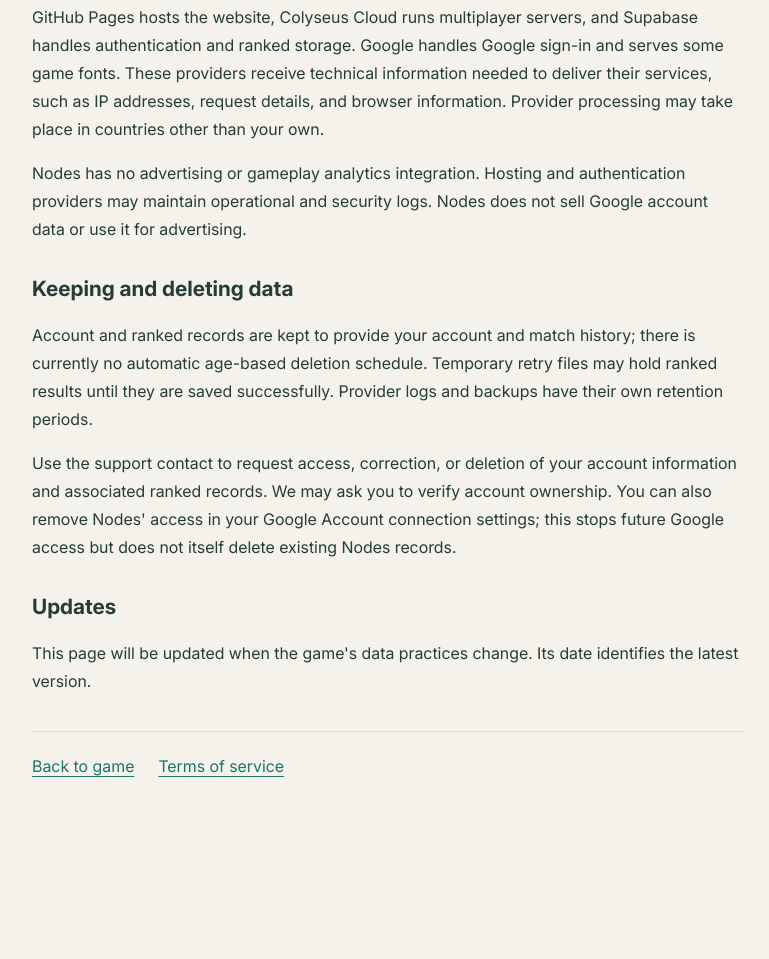
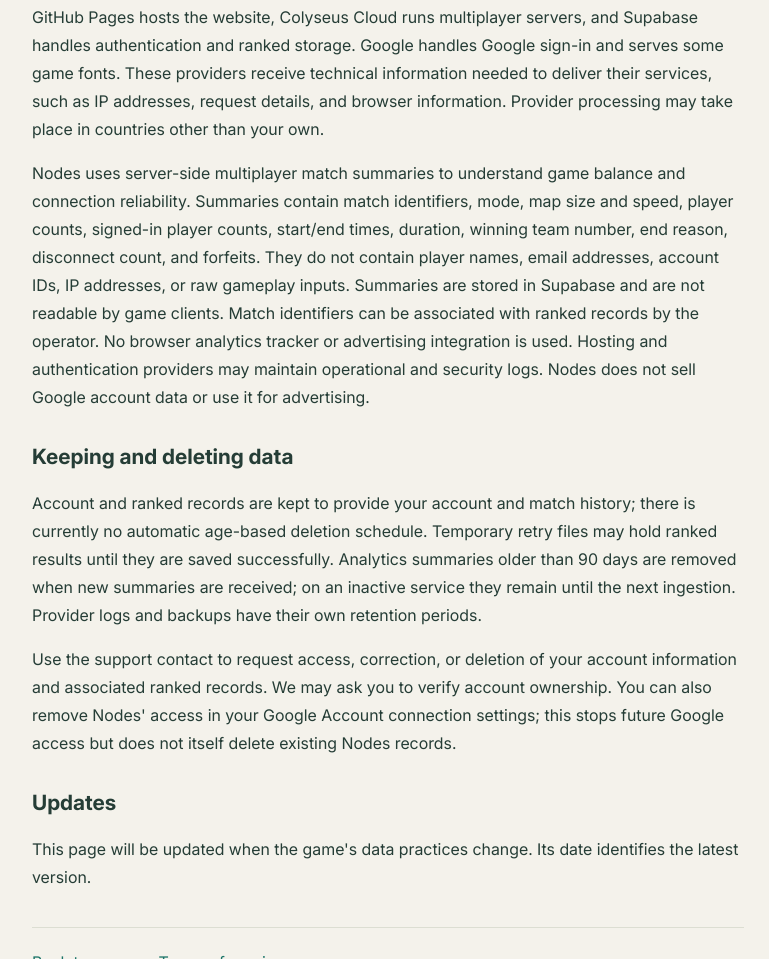
Before and after one commit to MuneerFergiani/Nodes, a plain HTML site: page site/privacy.html in a window 1280 px wide. Shown: the part 1186-2145 px from the top of the page, without its empty margins (252-1021 px from the left). Before the commit the page ends 2038 px from the top, so only its background shows below. Drawn offline with Linux system fonts and the light colour scheme.

Commit message:
Disclose private server-side match summary analytics

```diff
--- a/site/privacy.html
+++ b/site/privacy.html
@@ -12,9 +12,9 @@
 <p>Your browser stores game preferences and configurable game rules locally. Supabase stores the sign-in session in browser storage so you remain signed in. You can sign out and clear this site's browser storage; clearing local storage does not delete server-side account or ranked records.</p>
 <h2>Service providers and technical data</h2>
 <p>GitHub Pages hosts the website, Colyseus Cloud runs multiplayer servers, and Supabase handles authentication and ranked storage. Google handles Google sign-in and serves some game fonts. These providers receive technical information needed to deliver their services, such as IP addresses, request details, and browser information. Provider processing may take place in countries other than your own.</p>
-<p>Nodes has no advertising or gameplay analytics integration. Hosting and authentication providers may maintain operational and security logs. Nodes does not sell Google account data or use it for advertising.</p>
+<p>Nodes uses server-side multiplayer match summaries to understand game balance and connection reliability. Summaries contain match identifiers, mode, map size and speed, player counts, signed-in player counts, start/end times, duration, winning team number, end reason, disconnect count, and forfeits. They do not contain player names, email addresses, account IDs, IP addresses, or raw gameplay inputs. Summaries are stored in Supabase and are not readable by game clients. Match identifiers can be associated with ranked records by the operator. No browser analytics tracker or advertising integration is used. Hosting and authentication providers may maintain operational and security logs. Nodes does not sell Google account data or use it for advertising.</p>
 <h2>Keeping and deleting data</h2>
-<p>Account and ranked records are kept to provide your account and match history; there is currently no automatic age-based deletion schedule. Temporary retry files may hold ranked results until they are saved successfully. Provider logs and backups have their own retention periods.</p>
+<p>Account and ranked records are kept to provide your account and match history; there is currently no automatic age-based deletion schedule. Temporary retry files may hold ranked results until they are saved successfully. Analytics summaries older than 90 days are removed when new summaries are received; on an inactive service they remain until the next ingestion. Provider logs and backups have their own retention periods.</p>
 <p>Use the support contact to request access, correction, or deletion of your account information and associated ranked records. We may ask you to verify account ownership. You can also remove Nodes' access in your Google Account connection settings; this stops future Google access but does not itself delete existing Nodes records.</p>
 <h2>Updates</h2><p>This page will be updated when the game's data practices change. Its date identifies the latest version.</p>
 <nav aria-label="Site links"><a href="./">Back to game</a><a href="./terms.html">Terms of service</a></nav></main></body></html>
```
